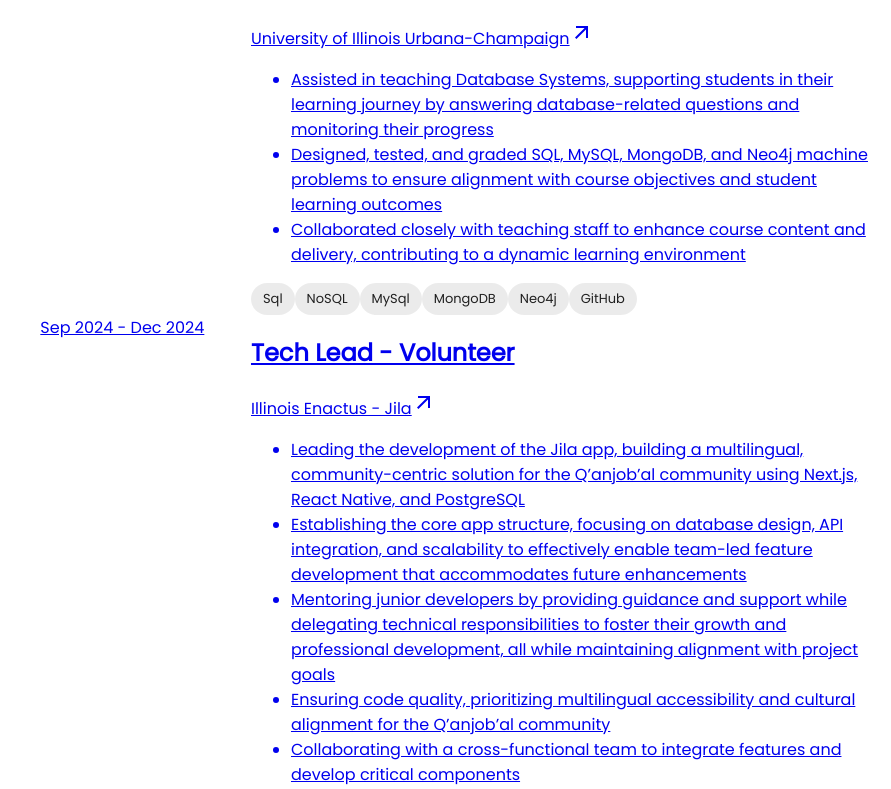
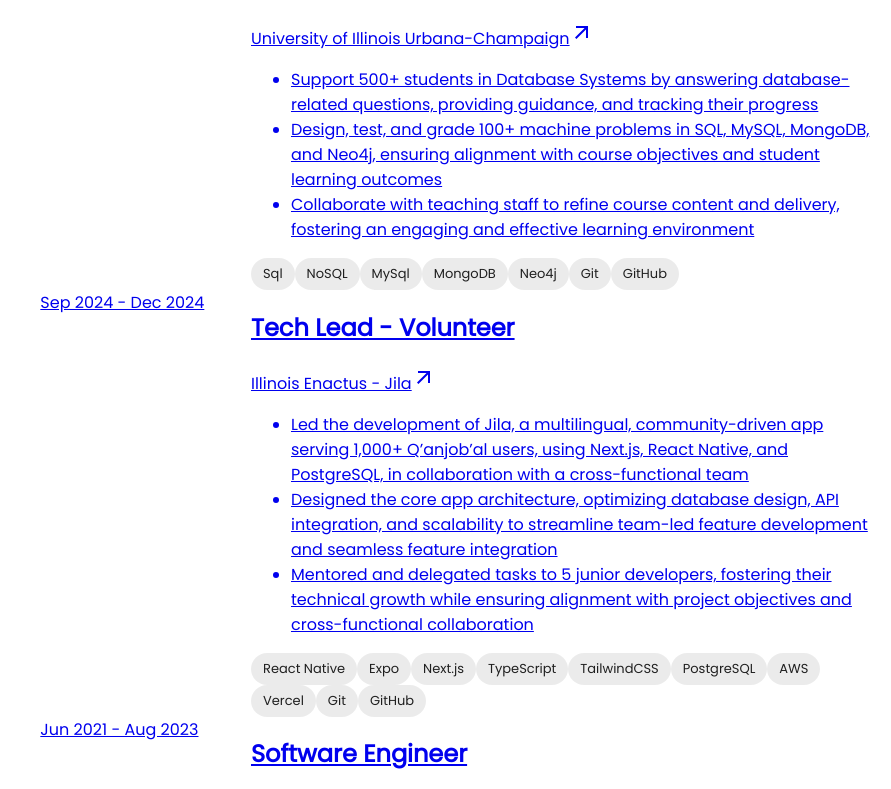
Before and after one commit to Jake-WangZhi/portfolio, a Next.js app: page / in a window 1280 px wide. Shown: the part 951-1740 px from the top of the page, without its empty margins (389-1280 px from the left). Built offline with nearby package versions, Linux system fonts and the light colour scheme.

Commit message:
update Projects and Experience

```diff
--- a/components/Experience.tsx
+++ b/components/Experience.tsx
@@ -7,11 +7,19 @@
       title: "Lead Graduate Course Assistant - Database Systems",
       company: "University of Illinois Urbana-Champaign",
       description: [
-        "Assisted in teaching Database Systems, supporting students in their learning journey by answering database-related questions and monitoring their progress",
-        "Designed, tested, and graded SQL, MySQL, MongoDB, and Neo4j machine problems to ensure alignment with course objectives and student learning outcomes",
-        "Collaborated closely with teaching staff to enhance course content and delivery, contributing to a dynamic learning environment",
+        "Support 500+ students in Database Systems by answering database-related questions, providing guidance, and tracking their progress",
+        "Design, test, and grade 100+ machine problems in SQL, MySQL, MongoDB, and Neo4j, ensuring alignment with course objectives and student learning outcomes",
+        "Collaborate with teaching staff to refine course content and delivery, fostering an engaging and effective learning environment",
       ],
-      techStacks: ["Sql", "NoSQL", "MySql", "MongoDB", "Neo4j", "GitHub"],
+      techStacks: [
+        "Sql",
+        "NoSQL",
+        "MySql",
+        "MongoDB",
+        "Neo4j",
+        "Git",
+        "GitHub",
+      ],
       url: "https://illinois.edu/",
     },
     {
@@ -19,19 +27,20 @@
       title: "Tech Lead - Volunteer",
       company: "Illinois Enactus - Jila",
       description: [
-        "Leading the development of the Jila app, building a multilingual, community-centric solution for the Q’anjob’al community using Next.js, React Native, and PostgreSQL",
-        "Establishing the core app structure, focusing on database design, API integration, and scalability to effectively enable team-led feature development that accommodates future enhancements",
-        "Mentoring junior developers by providing guidance and support while delegating technical responsibilities to foster their growth and professional development, all while maintaining alignment with project goals",
-        "Ensuring code quality, prioritizing multilingual accessibility and cultural alignment for the Q’anjob’al community",
-        "Collaborating with a cross-functional team to integrate features and develop critical components",
+        "Led the development of Jila, a multilingual, community-driven app serving 1,000+ Q’anjob’al users, using Next.js, React Native, and PostgreSQL, in collaboration with a cross-functional team",
+        "Designed the core app architecture, optimizing database design, API integration, and scalability to streamline team-led feature development and seamless feature integration",
+        "Mentored and delegated tasks to 5 junior developers, fostering their technical growth while ensuring alignment with project objectives and cross-functional collaboration",
       ],
       techStacks: [
         "React Native",
         "Expo",
         "Next.js",
+        "TypeScript",
+        "TailwindCSS",
         "PostgreSQL",
         "AWS",
         "Vercel",
+        "Git",
         "GitHub",
       ],
       url: "https://www.illinoisenactus.com/jila",
--- a/components/Projects.tsx
+++ b/components/Projects.tsx
@@ -7,12 +7,9 @@
       time: "May 2023 - Present",
       title: "Lil Networking",
       description: [
-        "Designed and implemented a multi-platform Progressive Web App using Next.js and a native mobile app using Expo to help people form networking habits",
-        "Created user-friendly interfaces using TailwindCSS and Material-UI to facilitate easy navigation and interaction",
-        "Utilized OAuth login thru LinkedIn and Google for secure user authentication and personalized configurations",
-        "Leveraged Prisma ORM for seamless interaction with PostgreSQL, enabling efficient data management and retrieval",
-        "Enabled Progressive Web App (PWA) capabilities for an enhanced user experience on all devices",
-        "Set up push notifications using web-push to keep users engaged and informed about networking opportunities",
+        "Developed a multi-platform Progressive Web App using Next.js and a native mobile app using Expo, featuring OAuth-based authentication via LinkedIn and Google for secure user login",
+        "Designed intuitive user interfaces with TailwindCSS and Material-UI, enhancing navigation and interaction while integrating push notifications to keep users engaged",
+        "Built a scalable backend with PostgreSQL and Prisma ORM, optimizing data management and retrieval for a seamless user experience",
         "Deployed the application and added analytics on Vercel to better understand user preferences",
       ],
       techStacks: [
```
